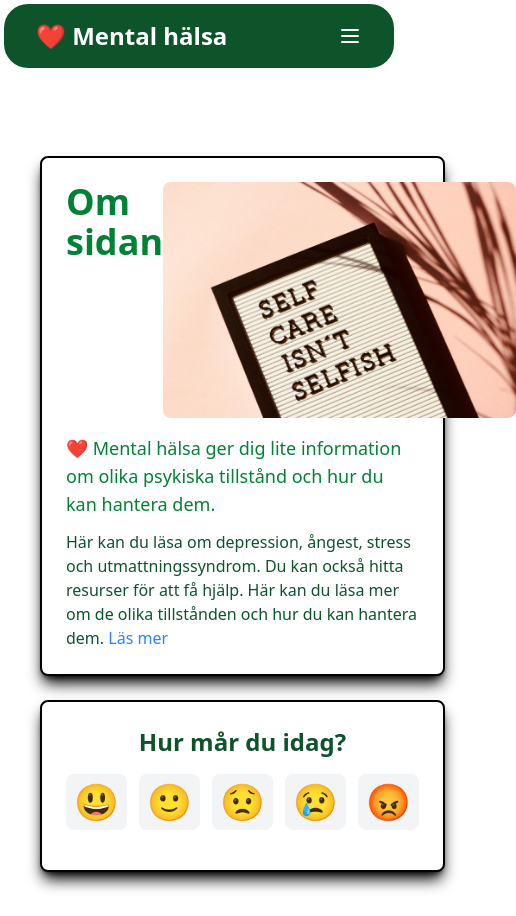
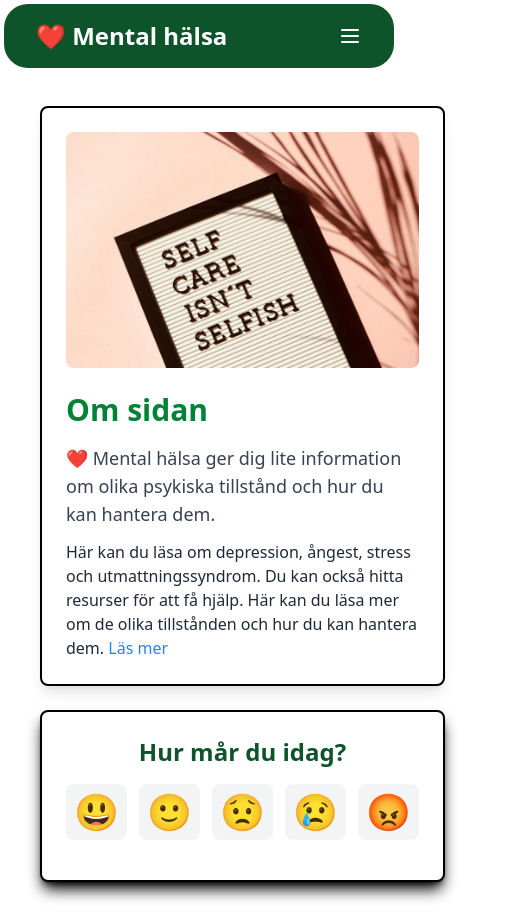
Before and after one commit to Zipelas/react-project, a React (Vite) app: page / in a window 390 px wide. Shown: the whole page, 516 px wide, since content can reach past the window. Built offline with nearby package versions, Linux system fonts and the light colour scheme.

Commit message:
made it responsive

```diff
--- a/src/components/InfoCard.tsx
+++ b/src/components/InfoCard.tsx
@@ -16,25 +16,29 @@ export default function InfoCard({
   altText,
 }: Props) {
   return (
-    <div className="bg-white max-w-xl p-6 rounded-lg mt-10 border-2 border-black shadow-lg shadow-black">
-      <h1 className="text-green-700 text-4xl font-bold mb-4 flex justify-between">
-        {title}
+    <div className="bg-white w-full max-w-3xl p-6 rounded-lg shadow-lg border-2 border-black flex flex-col md:flex-row gap-6">
+      {/* Textsektion (på små skärmar kommer den FÖRST, på större skärmar BREDVID bilden) */}
+      <div className="flex-1 order-2 md:order-1">
+        <h1 className="text-green-700 text-3xl font-bold mb-4">{title}</h1>
+        <h2 className="text-lg text-gray-700 font-medium mb-3">{ingress}</h2>
+        <p className="text-base text-gray-800">
+          {text}{" "}
+          {link && (
+            <a href={link} className="text-blue-500 hover:underline">
+              Läs mer
+            </a>
+          )}
+        </p>
+      </div>
+
+      {/* Bildsektion (på små skärmar UNDER text, på större skärmar BREDVID text) */}
+      {imageUrl && (
         <img
           src={imageUrl}
           alt={altText}
-          className="w-full md:w-1/2 rounded-lg object-cover"
+          className="w-full md:w-1/3 rounded-lg object-cover order-1 md:order-2"
         />
-      </h1>
-
-      <h2 className="text-green-700 text-lg font-medium mb-3">{ingress} </h2>
-      <p className="text-green-900 text-base">
-        {text}{" "}
-        {link && (
-          <a href={link} className="text-blue-500 hover:underline">
-            Läs mer
-          </a>
-        )}
-      </p>
+      )}
     </div>
   );
 }
```
